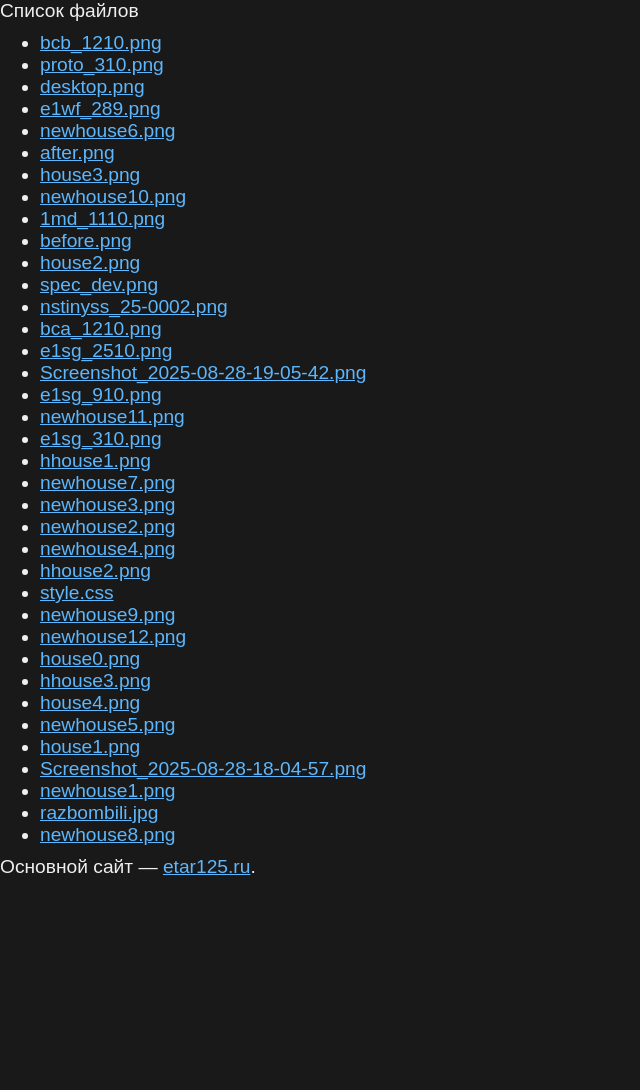
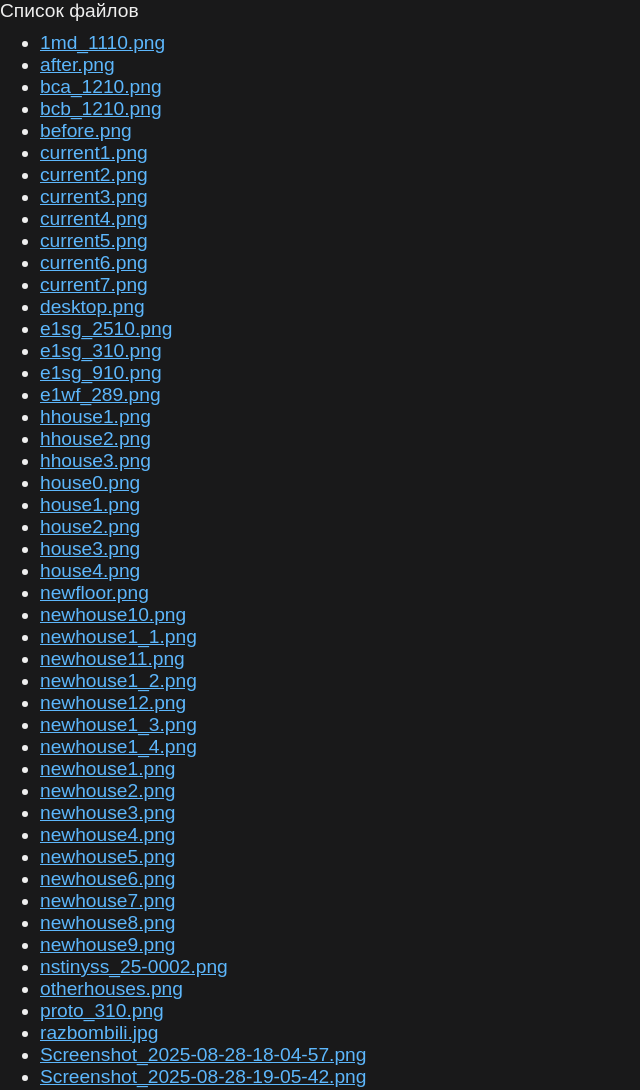
Before and after one commit to etar125/media.etar125.ru, a plain HTML site: page index.html in a window 1280 px wide. Shown: the top 1090 px of the page, without its empty margins (0-640 px from the left). Before the commit the page ends 878 px from the top, so only its background shows below. Drawn offline with Linux system fonts and the light colour scheme.

Commit message:
+13, обновлён скрипт

```diff
--- a/index.html
+++ b/index.html
@@ -9,43 +9,55 @@
 <div id="main">
 Список файлов
 <ul>
+<li><a href="https://media.etar125.ru/1md_1110.png">1md_1110.png</a></li>
+<li><a href="https://media.etar125.ru/after.png">after.png</a></li>
+<li><a href="https://media.etar125.ru/bca_1210.png">bca_1210.png</a></li>
 <li><a href="https://media.etar125.ru/bcb_1210.png">bcb_1210.png</a></li>
+<li><a href="https://media.etar125.ru/before.png">before.png</a></li>
+<li><a href="https://media.etar125.ru/current1.png">current1.png</a></li>
+<li><a href="https://media.etar125.ru/current2.png">current2.png</a></li>
+<li><a href="https://media.etar125.ru/current3.png">current3.png</a></li>
+<li><a href="https://media.etar125.ru/current4.png">current4.png</a></li>
+<li><a href="https://media.etar125.ru/current5.png">current5.png</a></li>
+<li><a href="https://media.etar125.ru/current6.png">current6.png</a></li>
+<li><a href="https://media.etar125.ru/current7.png">current7.png</a></li>
+<li><a href="https://media.etar125.ru/desktop.png">desktop.png</a></li>
+<li><a href="https://media.etar125.ru/e1sg_2510.png">e1sg_2510.png</a></li>
+<li><a href="https://media.etar125.ru/e1sg_310.png">e1sg_310.png</a></li>
+<li><a href="https://media.etar125.ru/e1sg_910.png">e1sg_910.png</a></li>
+<li><a href="https://media.etar125.ru/e1wf_289.png">e1wf_289.png</a></li>
+<li><a href="https://media.etar125.ru/hhouse1.png">hhouse1.png</a></li>
+<li><a href="https://media.etar125.ru/hhouse2.png">hhouse2.png</a></li>
+<li><a href="https://media.etar125.ru/hhouse3.png">hhouse3.png</a></li>
+<li><a href="https://media.etar125.ru/house0.png">house0.png</a></li>
+<li><a href="https://media.etar125.ru/house1.png">house1.png</a></li>
+<li><a href="https://media.etar125.ru/house2.png">house2.png</a></li>
+<li><a href="https://media.etar125.ru/house3.png">house3.png</a></li>
+<li><a href="https://media.etar125.ru/house4.png">house4.png</a></li>
+<li><a href="https://media.etar125.ru/newfloor.png">newfloor.png</a></li>
+<li><a href="https://media.etar125.ru/newhouse10.png">newhouse10.png</a></li>
+<li><a href="https://media.etar125.ru/newhouse1_1.png">newhouse1_1.png</a></li>
+<li><a href="https://media.etar125.ru/newhouse11.png">newhouse11.png</a></li>
+<li><a href="https://media.etar125.ru/newhouse1_2.png">newhouse1_2.png</a></li>
+<li><a href="https://media.etar125.ru/newhouse12.png">newhouse12.png</a></li>
+<li><a href="https://media.etar125.ru/newhouse1_3.png">newhouse1_3.png</a></li>
+<li><a href="https://media.etar125.ru/newhouse1_4.png">newhouse1_4.png</a></li>
+<li><a href="https://media.etar125.ru/newhouse1.png">newhouse1.png</a></li>
+<li><a href="https://media.etar125.ru/newhouse2.png">newhouse2.png</a></li>
+<li><a href="https://media.etar125.ru/newhouse3.png">newhouse3.png</a></li>
+<li><a href="https://media.etar125.ru/newhouse4.png">newhouse4.png</a></li>
+<li><a href="https://media.etar125.ru/newhouse5.png">newhouse5.png</a></li>
+<li><a href="https://media.etar125.ru/newhouse6.png">newhouse6.png</a></li>
+<li><a href="https://media.etar125.ru/newhouse7.png">newhouse7.png</a></li>
+<li><a href="https://media.etar125.ru/newhouse8.png">newhouse8.png</a></li>
+<li><a href="https://media.etar125.ru/newhouse9.png">newhouse9.png</a></li>
+<li><a href="https://media.etar125.ru/nstinyss_25-0002.png">nstinyss_25-0002.png</a></li>
+<li><a href="https://media.etar125.ru/otherhouses.png">otherhouses.png</a></li>
 <li><a href="https://media.etar125.ru/proto_310.png">proto_310.png</a></li>
-<li><a href="https://media.etar125.ru/desktop.png">desktop.png</a></li>
-<li><a href="https://media.etar125.ru/e1wf_289.png">e1wf_289.png</a></li>
-<li><a href="https://media.etar125.ru/newhouse6.png">newhouse6.png</a></li>
-<li><a href="https://media.etar125.ru/after.png">after.png</a></li>
-<li><a href="https://media.etar125.ru/house3.png">house3.png</a></li>
-<li><a href="https://media.etar125.ru/newhouse10.png">newhouse10.png</a></li>
-<li><a href="https://media.etar125.ru/1md_1110.png">1md_1110.png</a></li>
-<li><a href="https://media.etar125.ru/before.png">before.png</a></li>
-<li><a href="https://media.etar125.ru/house2.png">house2.png</a></li>
+<li><a href="https://media.etar125.ru/razbombili.jpg">razbombili.jpg</a></li>
+<li><a href="https://media.etar125.ru/Screenshot_2025-08-28-18-04-57.png">Screenshot_2025-08-28-18-04-57.png</a></li>
+<li><a href="https://media.etar125.ru/Screenshot_2025-08-28-19-05-42.png">Screenshot_2025-08-28-19-05-42.png</a></li>
 <li><a href="https://media.etar125.ru/spec_dev.png">spec_dev.png</a></li>
-<li><a href="https://media.etar125.ru/nstinyss_25-0002.png">nstinyss_25-0002.png</a></li>
-<li><a href="https://media.etar125.ru/bca_1210.png">bca_1210.png</a></li>
-<li><a href="https://media.etar125.ru/e1sg_2510.png">e1sg_2510.png</a></li>
-<li><a href="https://media.etar125.ru/Screenshot_2025-08-28-19-05-42.png">Screenshot_2025-08-28-19-05-42.png</a></li>
-<li><a href="https://media.etar125.ru/e1sg_910.png">e1sg_910.png</a></li>
-<li><a href="https://media.etar125.ru/newhouse11.png">newhouse11.png</a></li>
-<li><a href="https://media.etar125.ru/e1sg_310.png">e1sg_310.png</a></li>
-<li><a href="https://media.etar125.ru/hhouse1.png">hhouse1.png</a></li>
-<li><a href="https://media.etar125.ru/newhouse7.png">newhouse7.png</a></li>
-<li><a href="https://media.etar125.ru/newhouse3.png">newhouse3.png</a></li>
-<li><a href="https://media.etar125.ru/newhouse2.png">newhouse2.png</a></li>
-<li><a href="https://media.etar125.ru/newhouse4.png">newhouse4.png</a></li>
-<li><a href="https://media.etar125.ru/hhouse2.png">hhouse2.png</a></li>
-<li><a href="https://media.etar125.ru/style.css">style.css</a></li>
-<li><a href="https://media.etar125.ru/newhouse9.png">newhouse9.png</a></li>
-<li><a href="https://media.etar125.ru/newhouse12.png">newhouse12.png</a></li>
-<li><a href="https://media.etar125.ru/house0.png">house0.png</a></li>
-<li><a href="https://media.etar125.ru/hhouse3.png">hhouse3.png</a></li>
-<li><a href="https://media.etar125.ru/house4.png">house4.png</a></li>
-<li><a href="https://media.etar125.ru/newhouse5.png">newhouse5.png</a></li>
-<li><a href="https://media.etar125.ru/house1.png">house1.png</a></li>
-<li><a href="https://media.etar125.ru/Screenshot_2025-08-28-18-04-57.png">Screenshot_2025-08-28-18-04-57.png</a></li>
-<li><a href="https://media.etar125.ru/newhouse1.png">newhouse1.png</a></li>
-<li><a href="https://media.etar125.ru/razbombili.jpg">razbombili.jpg</a></li>
-<li><a href="https://media.etar125.ru/newhouse8.png">newhouse8.png</a></li>
 </ul>
 Основной сайт — <a href="https://etar125.ru">etar125.ru</a>.
 </div>
```
Also changed, not shown: newhouse1_1.png (added), newhouse1_2.png (added), 12 other files.
